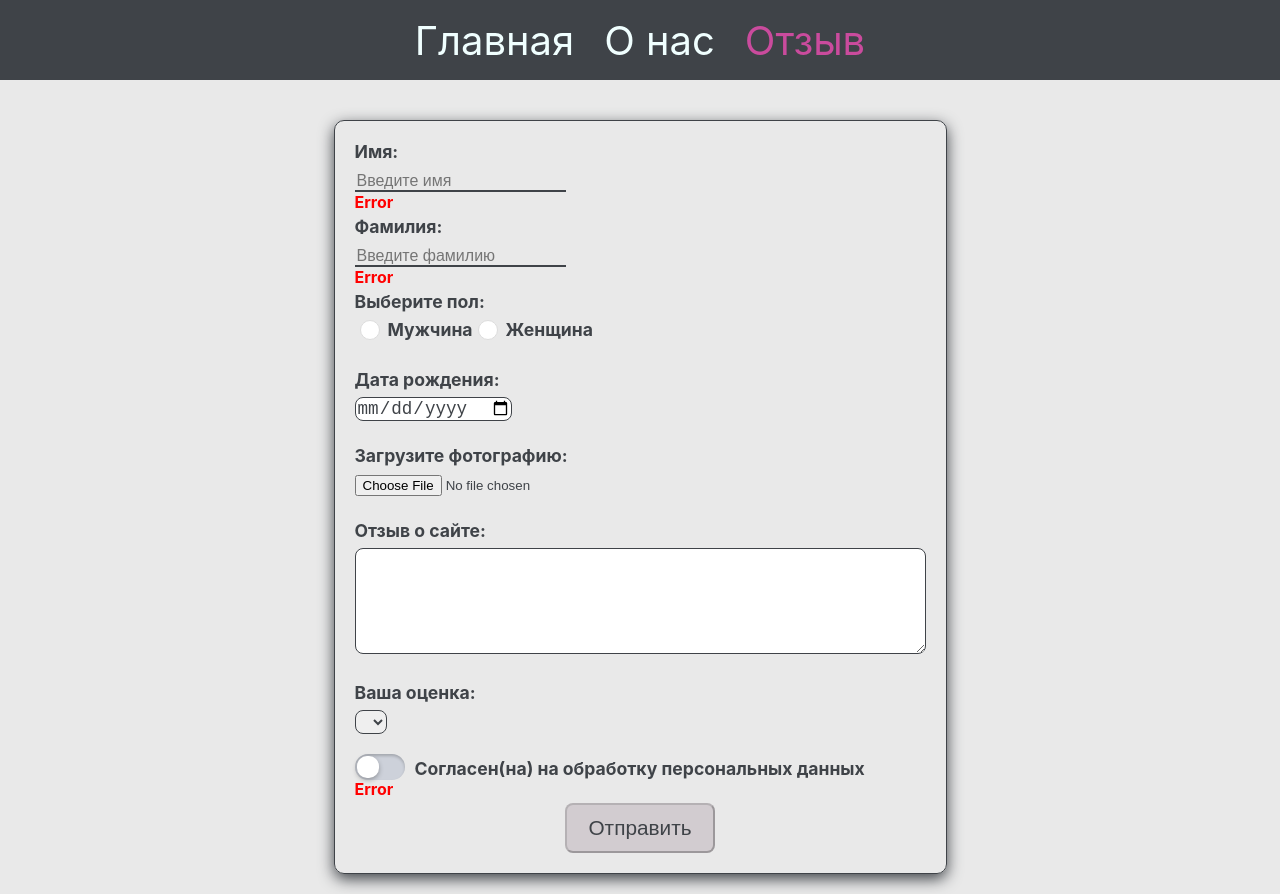
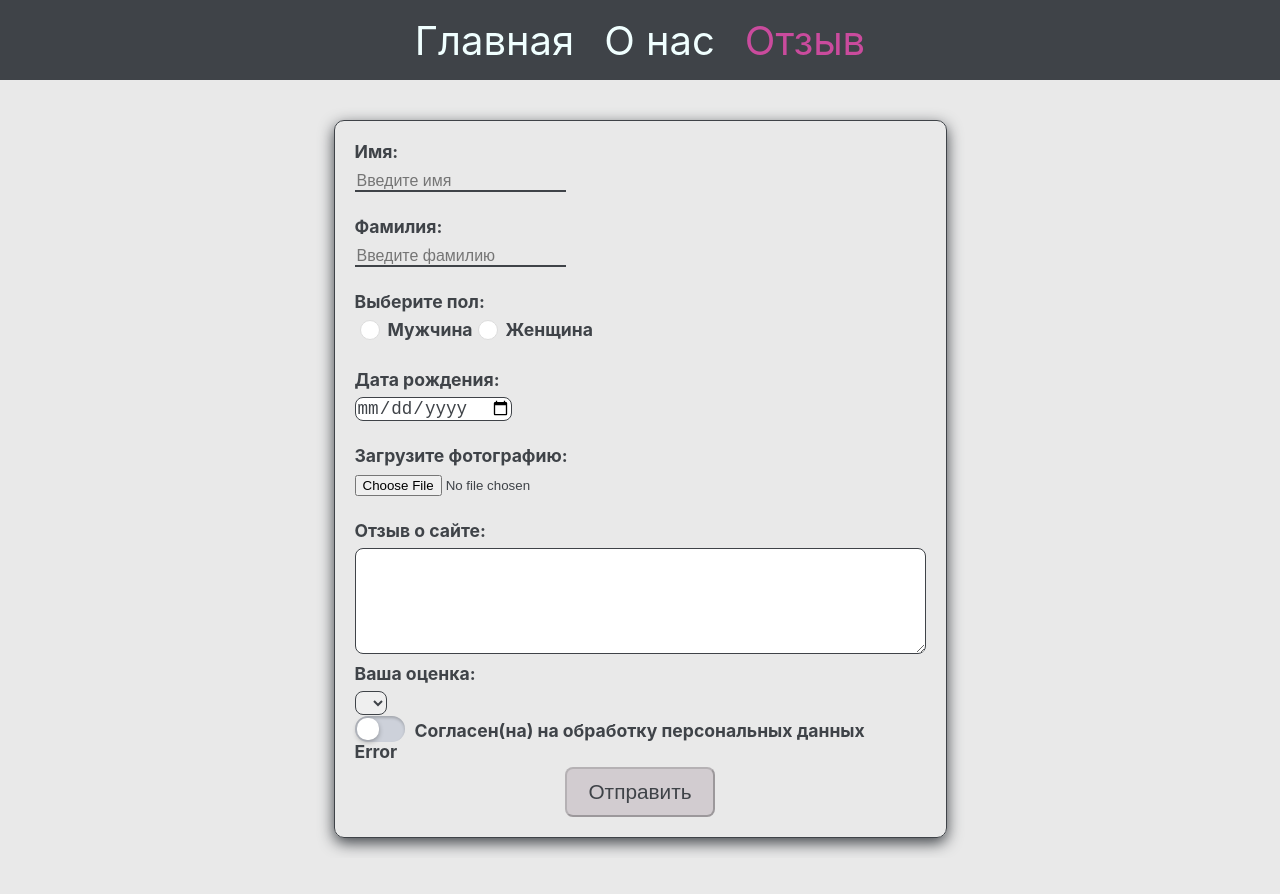
Before and after one commit to KateKaliaha/React-myApp, a React (Create React App) app in the folder components/: page /katekaliaha-REACT2022Q3/form in a window 1280 px wide. After the commit the page ends 858 px from the top, so only its background shows below. Built offline with nearby package versions, Linux system fonts and the light colour scheme.

Commit message:
feat: add part of validate for form, add styles for error

```diff
--- a/components/src/component/Form/Form.css
+++ b/components/src/component/Form/Form.css
@@ -21,15 +21,33 @@
 .input-form {
   height: 20px;
   border: none;
+  border-color: none;
   border-bottom: 2px solid #3f4348;
   background-color: #e9e9e9;
   outline: none;
   font-size: 1rem;
 }
 
-.error {
+.input-form-error {
+  border: none;
+  background-color: #e9e9e9;
+  border-color: none;
+  border-bottom: 2px solid red;
+}
+
+.notVisible-error {
+  opacity: 0;
+  visibility: hidden;
   color: red;
-  font-size: 1rem;
+  font-size: 0.8rem;
+  height: 19px;
+}
+
+.visible-error {
+  opacity: 1;
+  visibility: visible;
+  color: red;
+  font-size: 0.8rem;
   height: 19px;
 }
 
--- a/components/src/component/Form/Form.tsx
+++ b/components/src/component/Form/Form.tsx
@@ -4,6 +4,17 @@ import './Form.css';
 type FormProps = Record<string, unknown>;
 type FormState = {
   disable: boolean;
+  isValid: boolean;
+  error: boolean;
+  errors: Errors;
+};
+
+type Errors = {
+  gender?: string;
+  name?: string;
+  surname?: string;
+  birthday?: string;
+  photo?: string;
 };
 
 class Form extends Component<FormProps, FormState> {
@@ -32,14 +43,18 @@ class Form extends Component<FormProps, FormState> {
     this.female = React.createRef();
     this.state = {
       disable: true,
+      isValid: true,
+      error: true,
+      errors: {},
     };
 
     this.handleSubmit = this.handleSubmit.bind(this);
     this.unDisabledBtn = this.unDisabledBtn.bind(this);
     this.isValid = this.isValid.bind(this);
+    this.validateBirthdayDate = this.validateBirthdayDate.bind(this);
   }
 
-  handleSubmit(event: React.FormEvent<HTMLFormElement>) {
+  async handleSubmit(event: React.FormEvent<HTMLFormElement>) {
     event.preventDefault();
     const data = {
       name: (this.name?.current as HTMLInputElement).value,
@@ -53,18 +68,82 @@ class Form extends Component<FormProps, FormState> {
         ? (this.male?.current as HTMLInputElement).value
         : (this.female?.current as HTMLInputElement).value,
     };
-    console.log(data, this.state.disable);
+    await this.isValid();
+
+    console.log(data);
   }
 
   unDisabledBtn() {
     if (this.state.disable) {
       this.setState({ disable: false });
     }
-    // this.isValid();
   }
 
-  isValid(event: React.SyntheticEvent<HTMLInputElement>) {
-    console.log(event.currentTarget);
+  validateBirthdayDate(value: string) {
+    const minAgeUser = 7;
+    const birthdayDate = value.split('-');
+    const today = new Date();
+    if (+today.getFullYear() - minAgeUser <= +birthdayDate[0]) {
+      return false;
+    }
+    return true;
+  }
+
+  isValid() {
+    const errors: Record<string, string> = {};
+
+    if ((this.name?.current as HTMLInputElement).value.length < 2) {
+      errors.name = 'Имя должно содержать минимум 2 буквы';
+      this.setState({ isValid: false, error: false, errors: errors });
+      (this.name?.current as HTMLInputElement).value = '';
+    } else if (!/^[a-zа-яё]+$/i.test((this.name?.current as HTMLInputElement).value)) {
+      errors.name = 'Имя должно состоять только из букв';
+      this.setState({ isValid: false, error: false, errors: errors });
+      (this.name?.current as HTMLInputElement).value = '';
+    } else {
+      this.setState({ isValid: true, error: true, errors: errors });
+    }
+
+    if ((this.surname?.current as HTMLInputElement).value.length < 2) {
+      errors.surname = 'Фамилия должна содержать минимум 2 буквы';
+      this.setState({ isValid: false, error: false, errors: errors });
+      (this.surname?.current as HTMLInputElement).value = '';
+    } else if (!/^[a-zа-яё]+$/i.test((this.surname?.current as HTMLInputElement).value)) {
+      errors.surname = 'Фамилия должна состоять только из букв';
+      this.setState({ isValid: false, error: false, errors: errors });
+      (this.surname?.current as HTMLInputElement).value = '';
+    } else {
+      this.setState({ isValid: true, error: true, errors: errors });
+    }
+
+    if (
+      (this.male?.current as HTMLInputElement).checked === false &&
+      (this.female?.current as HTMLInputElement).checked === false
+    ) {
+      errors.gender = 'Выберите пол';
+      this.setState({ isValid: false, error: false, errors: errors });
+    } else {
+      this.setState({ isValid: true, error: true, errors: errors });
+    }
+
+    if ((this.birthday?.current as HTMLInputElement).value.length === 0) {
+      errors.birthday = 'Введите дату рождения';
+      this.setState({ isValid: false, error: false, errors: errors });
+    } else if (!this.validateBirthdayDate((this.birthday?.current as HTMLInputElement).value)) {
+      errors.birthday = 'Возраст должен быть больше 7';
+      this.setState({ isValid: false, error: false, errors: errors });
+    } else {
+      this.setState({ isValid: true, error: true, errors: errors });
+    }
+
+    if ((this.photo?.current as HTMLInputElement).value.length === 0) {
+      errors.photo = 'Загрузите фотографию';
+      this.setState({ isValid: false, error: false, errors: errors });
+    } else {
+      this.setState({ isValid: true, error: true, errors: errors });
+    }
+    // this.setState({ errors: errors });
+    // console.log(this.state, this.birthday);
   }
 
   render() {
@@ -73,14 +152,23 @@ class Form extends Component<FormProps, FormState> {
         <label>
           <p> Имя:</p>
           <input
-            className="input-form"
+            className={
+              this.state.errors.name?.length === 0 || this.state.errors.name === undefined
+                ? 'input-form'
+                : 'input-form-error'
+            }
             type="text"
             placeholder="Введите имя"
             data-testid={'name'}
             ref={this.name}
             onChange={this.unDisabledBtn}
           />
-          <div className="error">Error</div>
+          <div
+            // className="error"
+            className={this.state.errors.name?.length === 0 ? 'notVisible-error' : 'visible-error'}
+          >
+            {this.state.errors.name}
+          </div>
         </label>
 
         <label>
@@ -93,7 +181,13 @@ class Form extends Component<FormProps, FormState> {
             ref={this.surname}
             onChange={this.unDisabledBtn}
           />
-          <div className="error">Error</div>
+          <div
+            className={
+              this.state.errors.surname?.length === 0 ? 'notVisible-error' : 'visible-error'
+            }
+          >
+            {this.state.errors.surname}
+          </div>
         </label>
 
         <div className="custom-radio">
@@ -125,7 +219,11 @@ class Form extends Component<FormProps, FormState> {
             Женщина
           </label>
         </div>
-        <div className="error" />
+        <div
+          className={this.state.errors.gender?.length === 0 ? 'notVisible-error' : 'visible-error'}
+        >
+          {this.state.errors.gender}
+        </div>
         <label>
           <p> Дата рождения:</p>
           <input
@@ -135,7 +233,13 @@ class Form extends Component<FormProps, FormState> {
             ref={this.birthday}
             onChange={this.unDisabledBtn}
           />
-          <div className="error" />
+          <div
+            className={
+              this.state.errors.birthday?.length === 0 ? 'notVisible-error' : 'visible-error'
+            }
+          >
+            {this.state.errors.birthday}
+          </div>
         </label>
 
         <label>
@@ -147,7 +251,11 @@ class Form extends Component<FormProps, FormState> {
             ref={this.photo}
             onChange={this.unDisabledBtn}
           />
-          <div className="error" />
+          <div
+            className={this.state.errors.photo?.length === 0 ? 'notVisible-error' : 'visible-error'}
+          >
+            {this.state.errors.photo}
+          </div>
         </label>
 
         <label>
```
